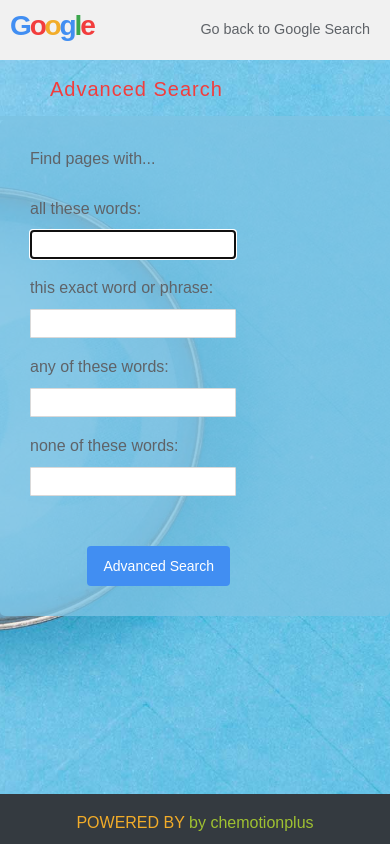
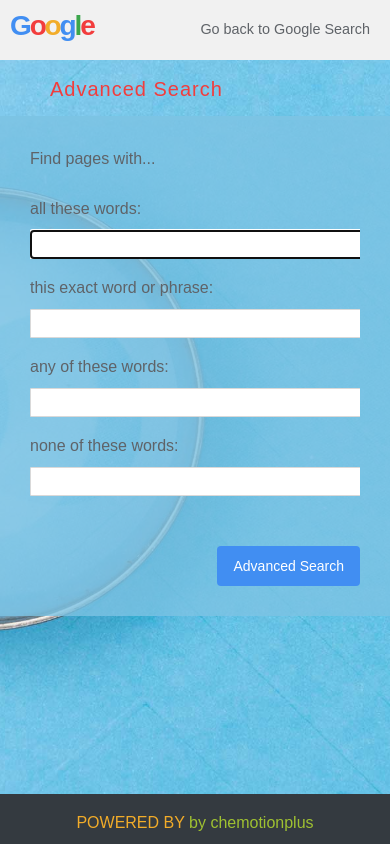
Before and after one commit to chemotionplus/Google-Search-Interface, a plain HTML site: page Google Advanced Search.html in a window 390 px wide. Drawn offline with Linux system fonts and the light colour scheme.

Commit message:
Finish Project

```diff
--- a/Google Advanced Search.html
+++ b/Google Advanced Search.html
@@ -38,7 +38,7 @@
                                 <span>Find pages with...</span>
                             </div>
                             <div class=""></div>
-                            <div class="blank-space"></div>
+                            <div class="blank-space hidden"></div>
                         </div>
                         <div class="lbl-in-container">
                             <div class="lbl-content">
@@ -47,7 +47,7 @@
                             <div class="in-content">
                                 <input id="atw" name="as_q" type="text" value="" autofocus class="in">
                             </div>
-                            <div class="blank-space"></div>
+                            <div class="blank-space hidden"></div>
                         </div>
                         <div class="lbl-in-container">
                             <div class="lbl-content">
@@ -56,7 +56,7 @@
                             <div class="in-content">
                                 <input id="tewop" type="text" name="as_epq" value="" class="in">
                             </div>
-                            <div class="blank-space"></div>
+                            <div class="blank-space hidden"></div>
                         </div>
                         <div class="lbl-in-container">
                             <div class="lbl-content">
@@ -65,7 +65,7 @@
                             <div class="in-content">
                                 <input id="aotw" type="text" name="as_oq" value="" class="in">
                             </div>
-                            <div class="blank-space"></div>
+                            <div class="blank-space hidden"></div>
                         </div>
                         <div class="lbl-in-container">
                             <div class="lbl-content">
@@ -74,14 +74,14 @@
                             <div class="in-content">
                                 <input id="notw" type="text" name="as_eq" value="" class="in">
                             </div>
-                            <div class="blank-space"></div>
+                            <div class="blank-space hidden"></div>
                         </div>
                         <div class="lbl-in-container">
                             <div class="lbl-content"></div>
                             <div class="in-content advanced-search-submit-button">
                               <input type="submit" value="Advanced Search" class="search-submit advanced-search-submit">
                             </div>
-                            <div class="blank-space"></div>
+                            <div class="blank-space hidden"></div>
                         </div>
                     </div>
                 </form>
--- a/cmplus-style.css
+++ b/cmplus-style.css
@@ -281,7 +281,6 @@
     padding: 10px;
     box-sizing: border-box;
     background-color: rgba(124, 196, 228,0.8);
-    border-radius: 5px;
     overflow: hidden;
 }
 
@@ -307,7 +306,7 @@
 .in-content
 {
     width: 45%;
-    min-width: 200px;
+    min-width: 250px;
 }
 
 .blank-space
@@ -380,6 +379,32 @@
     {
         display: none;
     }
+
+    .advanced-search-container
+    {
+        justify-content: center;
+        overflow: hidden;
+        background-color: transparent;
+    }
+
+    .advanced-search-container .lbl-in-container, .fpw-container
+    {
+        width: auto;
+        flex-wrap: nowrap;
+        background-color: transparent;
+    }
+
+    .in-content
+    {
+        width: 70%;
+        background-color: transparent;
+    }
+
+    .lbl-content, .fpw-content
+    {
+        width: 30%;
+        background-color: transparent;
+    }
 }
 
 @media (max-width: 576px)
@@ -414,4 +439,16 @@
     {
         font-size: 0.9em;
     }
+
+    .advanced-search-container .lbl-in-container, .fpw-container
+    {
+        flex-wrap: wrap;
+        overflow: hidden;
+    }
+
+    .lbl-content, .in-content, .fpw-content
+    {
+        width: 100%;
+        background-color: transparent;
+    }
 }
```
